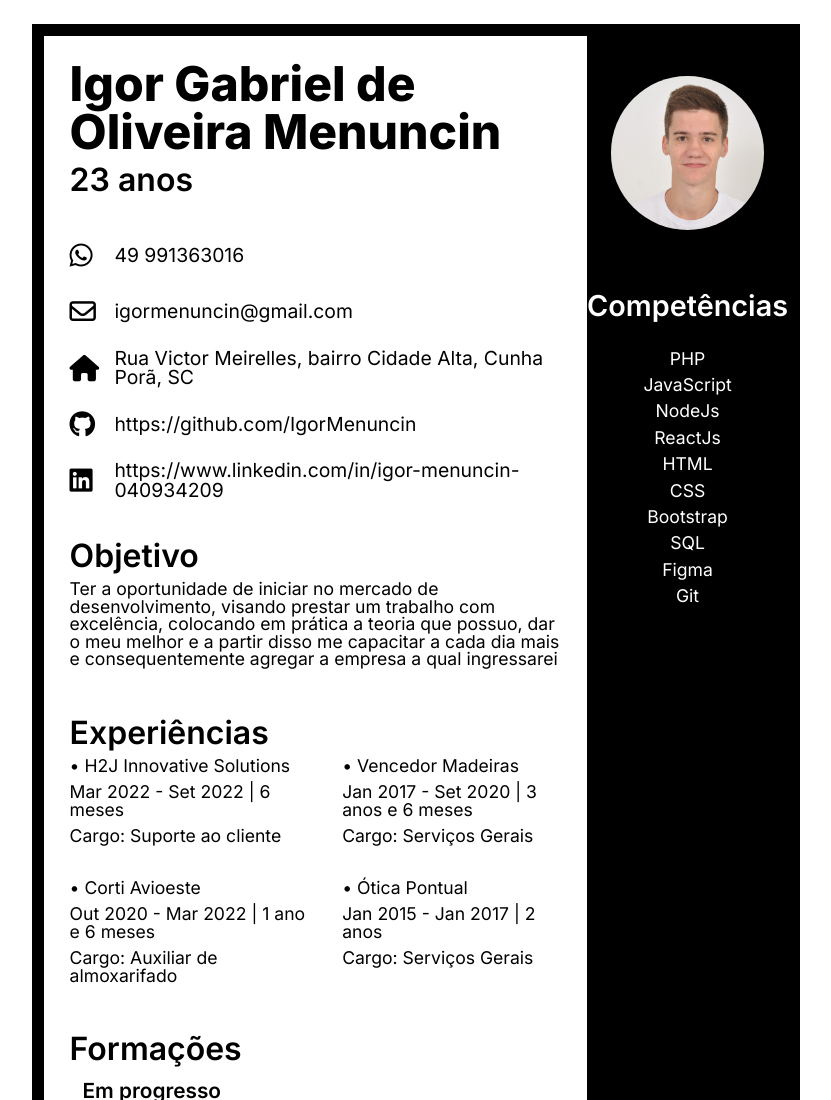
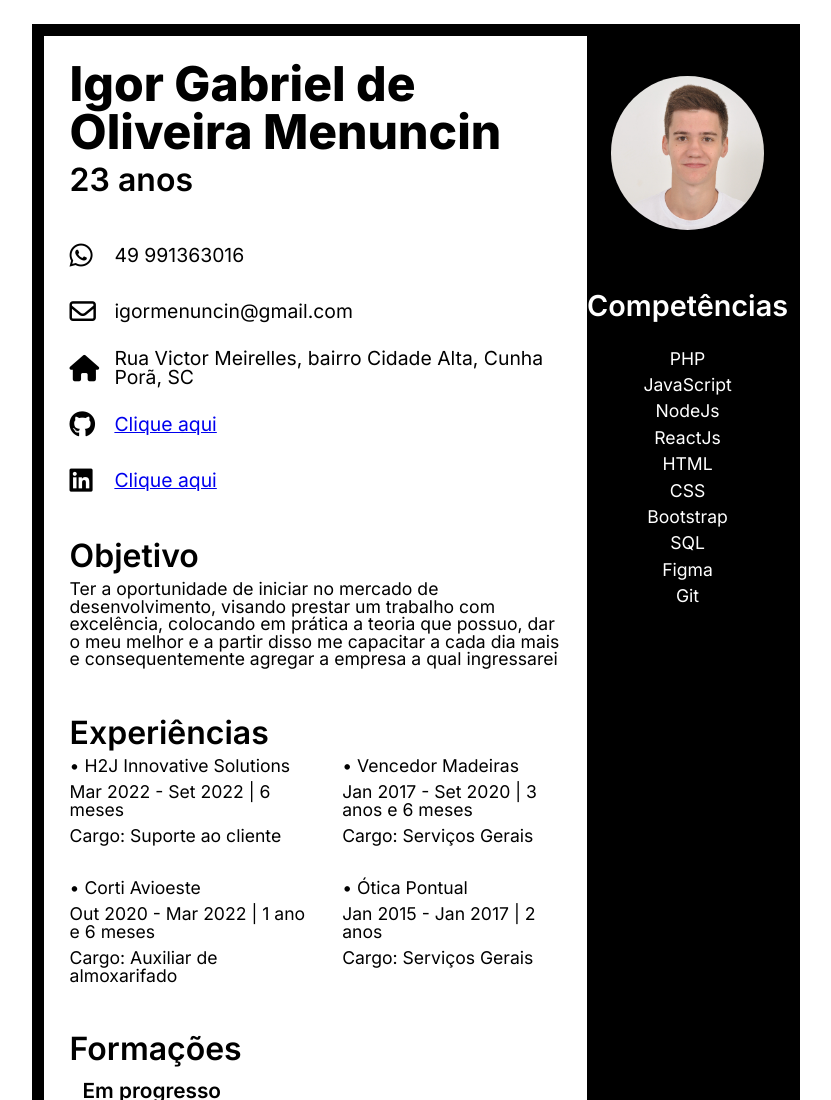
Before and after one commit to IgorMenuncin/Curriculum, a plain HTML site: page index.html in a window 1280 px wide. Shown: the top 1100 px of the page, without its empty margins (224-1055 px from the left). Drawn offline with nearby package versions, Linux system fonts and the light colour scheme.

Commit message:
Ajuste 2 nos links

```diff
--- a/index.html
+++ b/index.html
@@ -47,11 +47,11 @@
                 </div>
                 <div class="item-contato">
                     <i class="fa-brands fa-github icone"></i>
-                    <a class="texto">https://github.com/IgorMenuncin</a>
+                    <a class="texto" href="https://github.com/IgorMenuncin">Clique aqui</a>
                 </div>
                 <div class="item-contato">
                     <i class="fa-brands fa-linkedin icone"></i>
-                    <a class="texto">https://www.linkedin.com/in/igor-menuncin-040934209</a>
+                    <a class="texto" href="https://www.linkedin.com/in/igor-menuncin-040934209">Clique aqui</a>
                 </div>
             </div>
             <div class="objetivo">
```
